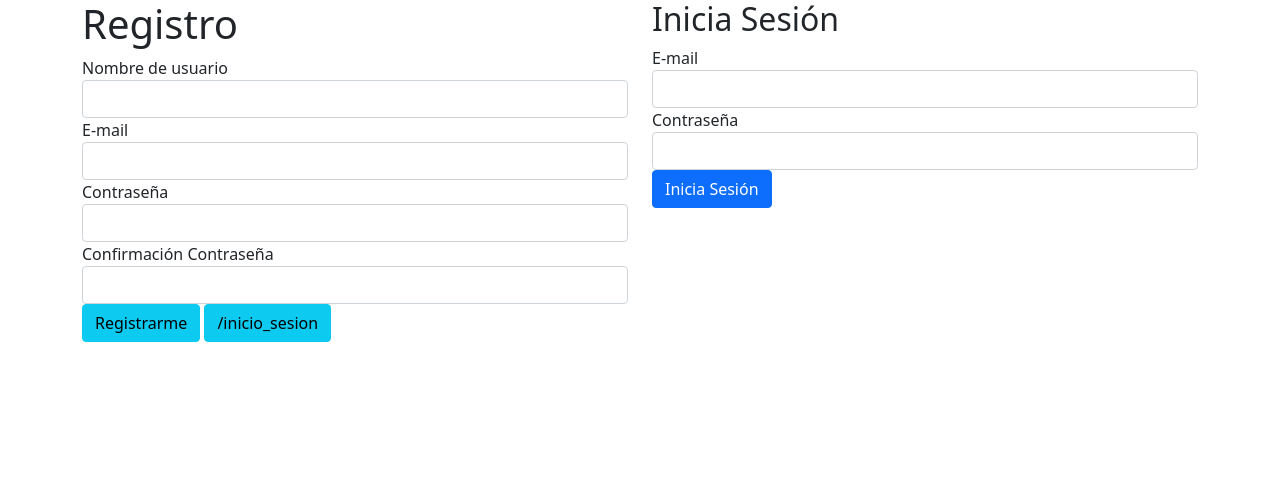
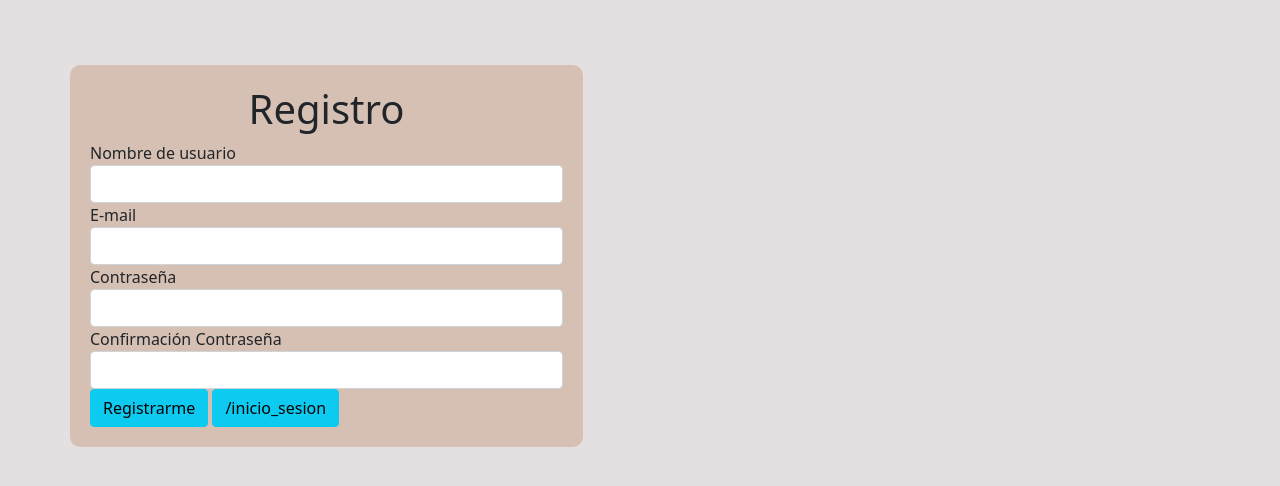
Before and after one commit to LemonHum4n/proyectoMaker, a Flask app: template markerSpace/flask_app/templates/registro.html in a window 1280 px wide. Shown: the top 486 px of the page. Run offline with Flask 3, Linux system fonts and the light colour scheme; the template is opened without the code that fills it, so the values that code supplies are empty.

Commit message:
css del registro

```diff
--- a/markerSpace/flask_app/templates/estilo_registro.css
+++ b/markerSpace/flask_app/templates/estilo_registro.css
@@ -1,3 +1,24 @@
 body{
-    background-color: rgb(238, 43, 92);
+    background-color: rgb(228, 224, 225);
 }
+
+.registro{
+    margin-top: 65px;
+    background-color: white;
+    padding: 20px;
+    border-radius: 10px;
+    width: 45%;
+    background-color: rgb(214, 192, 179);
+}
+
+h1{
+    text-align: center;
+}
+
+/* form{
+    margin: 3%;
+    padding: 5%;
+    display: grid;
+    gap: 2%;
+
+} */
--- a/markerSpace/flask_app/templates/registro.html
+++ b/markerSpace/flask_app/templates/registro.html
@@ -5,15 +5,15 @@
     <meta name="viewport" content="width=device-width, initial-scale=1.0">
     <meta name="author" content="Nowa Aguilera">
     <title>Registro Usuario</title>
-    <link rel="stylesheet" href="estilo_registro.css">
     <!-- <link rel="stylesheet" href="{{ url_for('static', filename='css/estilo_registro.css') }}"> -->
     <link href="https://cdn.jsdelivr.net/npm/bootstrap@5.0.2/dist/css/bootstrap.min.css" rel="stylesheet" integrity="sha384-EVSTQN3/azprG1Anm3QDgpJLIm9Nao0Yz1ztcQTwFspd3yD65VohhpuuCOmLASjC" crossorigin="anonymous">
+    <link rel="stylesheet" href="estilo_registro.css">
 </head>
 <body>
 
     <div class="container">
         <div class="row">
-            <div class="col-6">
+            <div class="col-6 registro">
                 <h1>Registro</h1>
                 <!-- {% with messages = get_flashed_messages(category_filter=['registro']) %}
                         {% if messages %}
@@ -54,8 +54,8 @@
             </div>
 
 
-            <div class="col-6">
-                <h2>Inicia Sesión</h2>
+            <!-- <div class="col-6">
+                <h2>Inicia Sesión</h2> -->
                 <!-- {% with messages = get_flashed_messages(category_filter=['inicio_sesion']) %}
                         {% if messages %}
                                 <div class="alert alert-danger">
@@ -65,7 +65,7 @@
                                 </div>
                         {% endif %}
                 {% endwith %} -->
-                <form action="/login" method="post">
+                <!-- <form action="/login" method="post">
                         <div class="form-group">
                             <label for="email2">E-mail</label>
                             <input type="email" id="email2" name="email" class="form-control">
@@ -76,7 +76,7 @@
                         </div>
                     <input type="submit" value="Inicia Sesión" class="btn btn-primary">
                 </form>
-            </div>
+            </div> -->
         </div>
     </div>
 </body>
```
